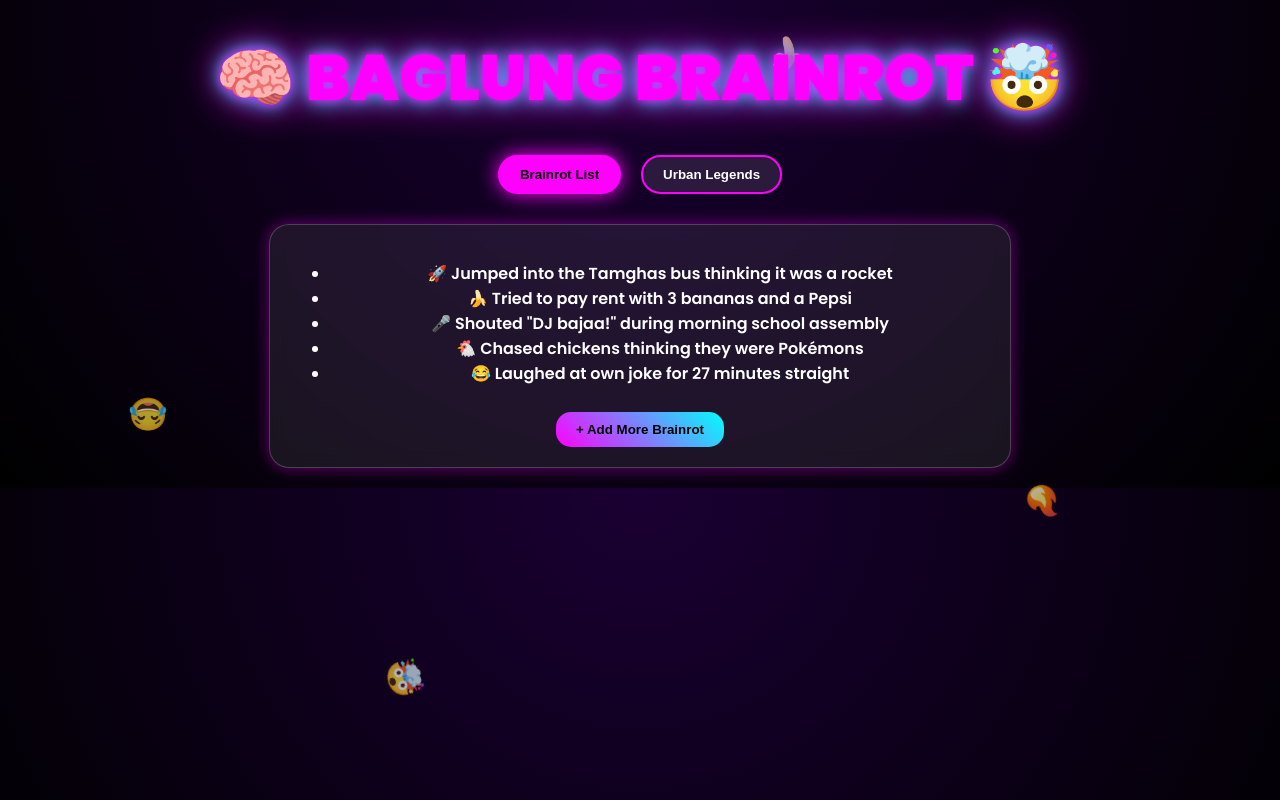
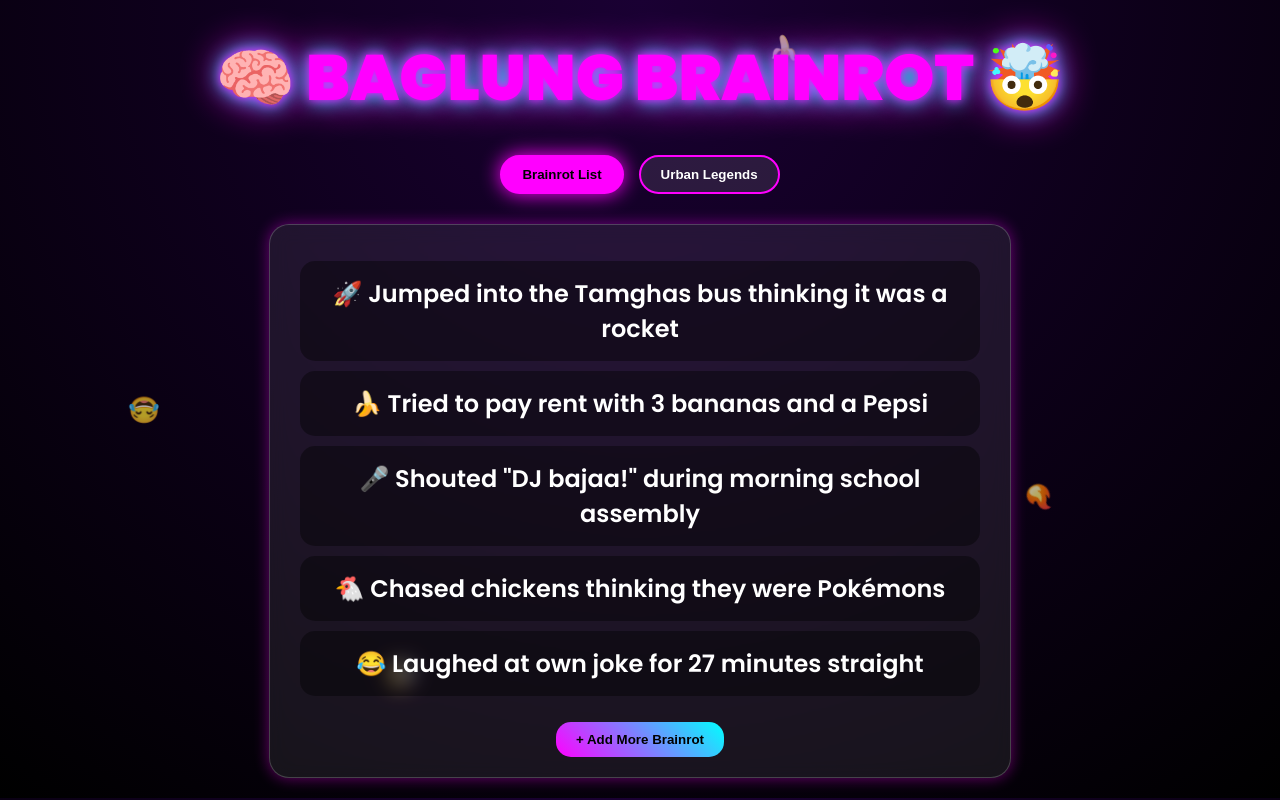
Before and after one commit to Magma-ally11/Brainrot, a plain HTML site: page index.html in a window 1280 px wide. Drawn offline with Linux system fonts and the light colour scheme.

Commit message:
Add files via upload

```diff
--- a/index.html
+++ b/index.html
@@ -3,6 +3,7 @@
 <head>
   <meta charset="UTF-8">
   <title>Baglung Brainrot</title>
+  <meta name="viewport" content="width=device-width, initial-scale=1.0">
   <style>
     @import url('https://fonts.googleapis.com/css2?family=Poppins:wght@600;900&display=swap');
 
@@ -18,7 +19,7 @@
     /* Floating emoji chaos */
     .floating {
       position: fixed;
-      font-size: 2rem;
+      font-size: clamp(1.5rem, 2vw, 2.5rem);
       animation: float 10s infinite linear;
       opacity: 0.7;
       z-index: 0;
@@ -29,7 +30,7 @@
     }
 
     h1 {
-      font-size: 4rem;
+      font-size: clamp(2.5rem, 5vw, 4rem);
       margin: 30px 0;
       font-weight: 900;
       color: #ff00ff;
@@ -40,19 +41,16 @@
     }
 
     @keyframes flicker {
-      0%, 19%, 21%, 23%, 25%, 54%, 56%, 100% {
-        opacity: 1;
-      }
-      20%, 24%, 55% {
-        opacity: 0.3;
-      }
+      0%, 19%, 21%, 23%, 25%, 54%, 56%, 100% { opacity: 1; }
+      20%, 24%, 55% { opacity: 0.3; }
     }
 
     /* Section Tabs */
     .tabs {
       display: flex;
       justify-content: center;
-      gap: 20px;
+      flex-wrap: wrap;
+      gap: 15px;
       margin-bottom: 30px;
       z-index: 2;
       position: relative;
@@ -99,11 +97,13 @@
       display: flex;
       align-items: center;
       gap: 20px;
+      flex-wrap: wrap;
+      justify-content: center;
     }
 
     .legend-card img {
-      width: 120px;
-      height: 120px;
+      width: clamp(80px, 15vw, 120px);
+      height: clamp(80px, 15vw, 120px);
       border-radius: 50%;
       border: 3px solid #ff00ff;
       object-fit: cover;
@@ -111,13 +111,13 @@
 
     .legend-info h2 {
       margin: 0;
-      font-size: 2rem;
+      font-size: clamp(1.5rem, 3vw, 2rem);
       color: #00ffff;
       text-shadow: 0 0 15px #ff00ff;
     }
 
     .legend-info p {
-      font-size: 1.1rem;
+      font-size: clamp(1rem, 2vw, 1.2rem);
       margin-top: 5px;
     }
 
@@ -139,16 +139,29 @@
     }
 
     /* Sections hidden until active */
-    .section {
-      display: none;
+    .section { display: none; }
+    .section.active { display: block; }
+
+    /* Responsive List */
+    #funny-list { padding-left: 0; list-style: none; }
+    #funny-list li {
+      background: rgba(0, 0, 0, 0.4);
+      margin: 10px;
+      padding: 15px;
+      border-radius: 15px;
+      font-size: clamp(1rem, 2vw, 1.5rem);
+      cursor: pointer;
+      transition: transform 0.3s ease, box-shadow 0.3s ease;
+    }
+    #funny-list li:hover {
+      transform: rotate(-2deg) scale(1.05);
+      box-shadow: 0 0 20px #ff00ff, 0 0 40px #00ffff;
     }
 
-    .section.active {
-      display: block;
-    }
   </style>
 </head>
 <body>
+
   <!-- Floating chaotic emojis -->
   <div class="floating" style="left:10%; animation-delay:0s;">😂</div>
   <div class="floating" style="left:30%; animation-delay:3s;">🤯</div>
```
